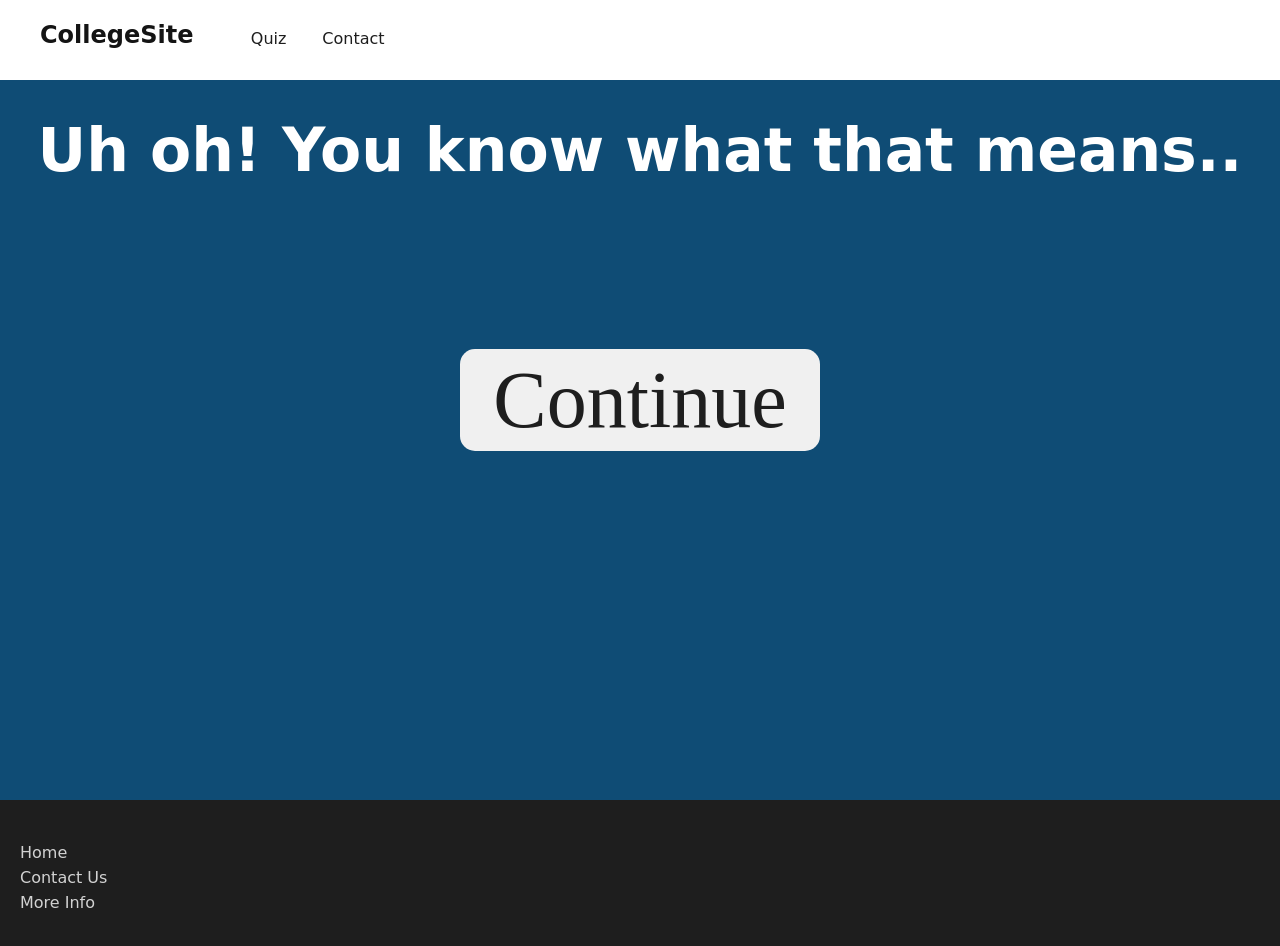
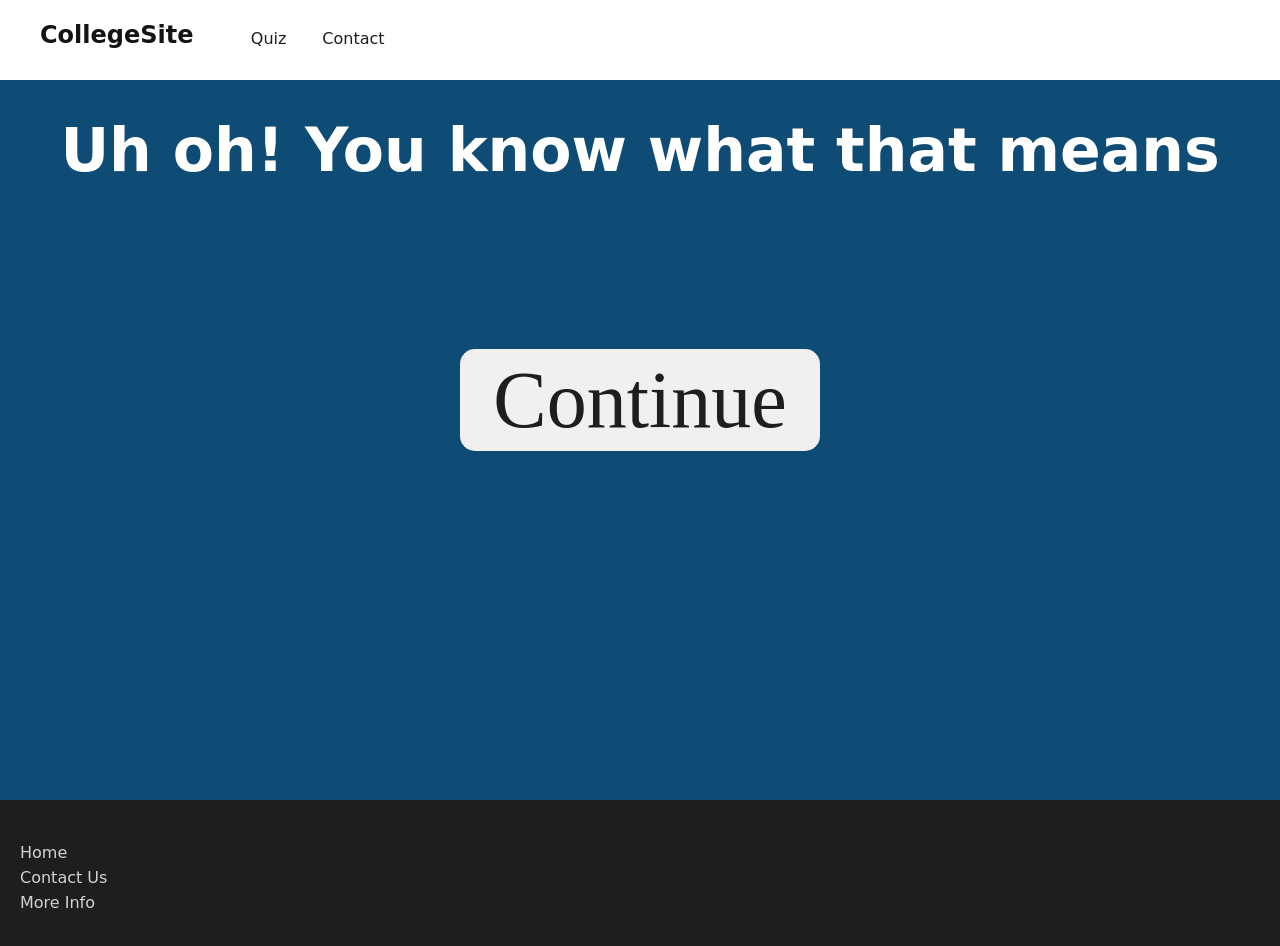
Before and after one commit to JaySchall/CollegeWebsite, a plain HTML site: page No.html in a window 1280 px wide. Drawn offline with Linux system fonts and the light colour scheme; a web font is replaced by a local one.

Commit message:
Update No.html

```diff
--- a/No.html
+++ b/No.html
@@ -19,7 +19,7 @@
       </nav>
     </header>
     <section class="Quizbanner">
-        <h2>Uh oh! You know what that means..</h2>
+        <h2>Uh oh! You know what that means</h2>
         <a target="_blank"href="https://www.google.com/search?q=box&rlz=1C1RLNS_enUS728US728&source=lnms&tbm=isch&sa=X&ved=2ahUKEwj54vrGvqXoAhXNVc0KHSRaC4YQ_AUoAnoECBoQBA&biw=1920&bih=969#imgrc=w9AEcUSXPdO_5M"><div class="answer" id="continue">
 
         </div></a>
```
